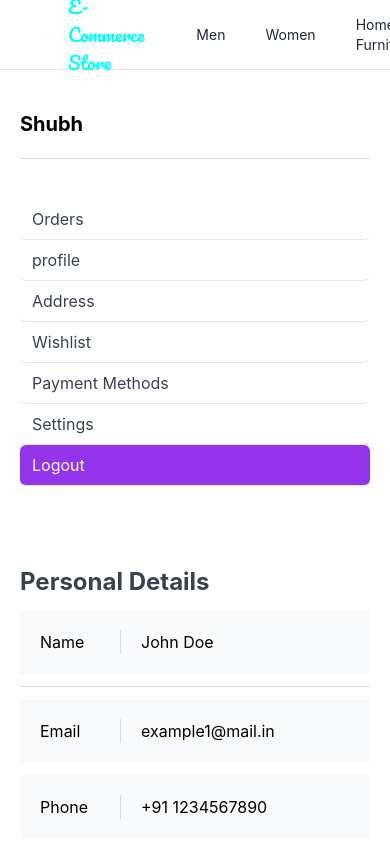
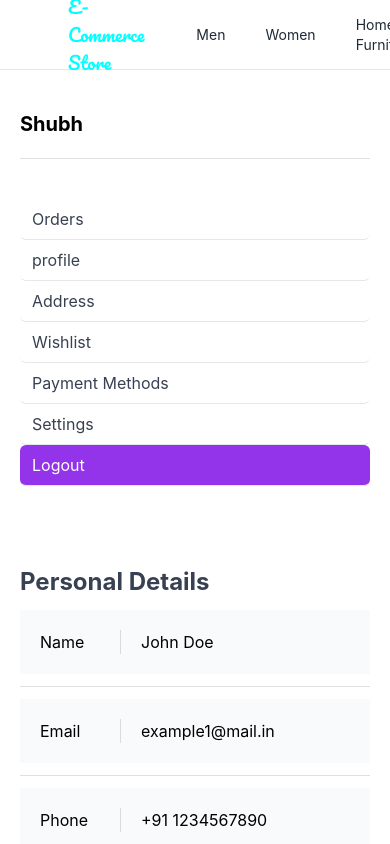
Before and after one commit to shubhcoding01/ecomproject, a React (Create React App) app: page /account/logout in a window 390 px wide. Shown: the top 844 px of the page. Built offline with nearby package versions, Linux system fonts and the light colour scheme; some icons are missing.

Commit message:
Add horizontal divider between Email and Phone fields for improved layout

```diff
--- a/src/customer/pages/Account/UserDetails.tsx
+++ b/src/customer/pages/Account/UserDetails.tsx
@@ -27,6 +27,7 @@ const UserDetails = () => {
                 <ProfileFieldCard keys="Name" value={"John Doe"} />
                 <Divider orientation="horizontal" flexItem />
                 <ProfileFieldCard keys="Email" value="example1@mail.in" />
+                <Divider orientation="horizontal" flexItem />
                 <ProfileFieldCard keys="Phone" value="+91 1234567890" />
                 <ProfileFieldCard keys="Address" value="123 Main St, City, Country" />
                 <ProfileFieldCard keys="Date of Birth" value="01 Jan 1990" />
```
